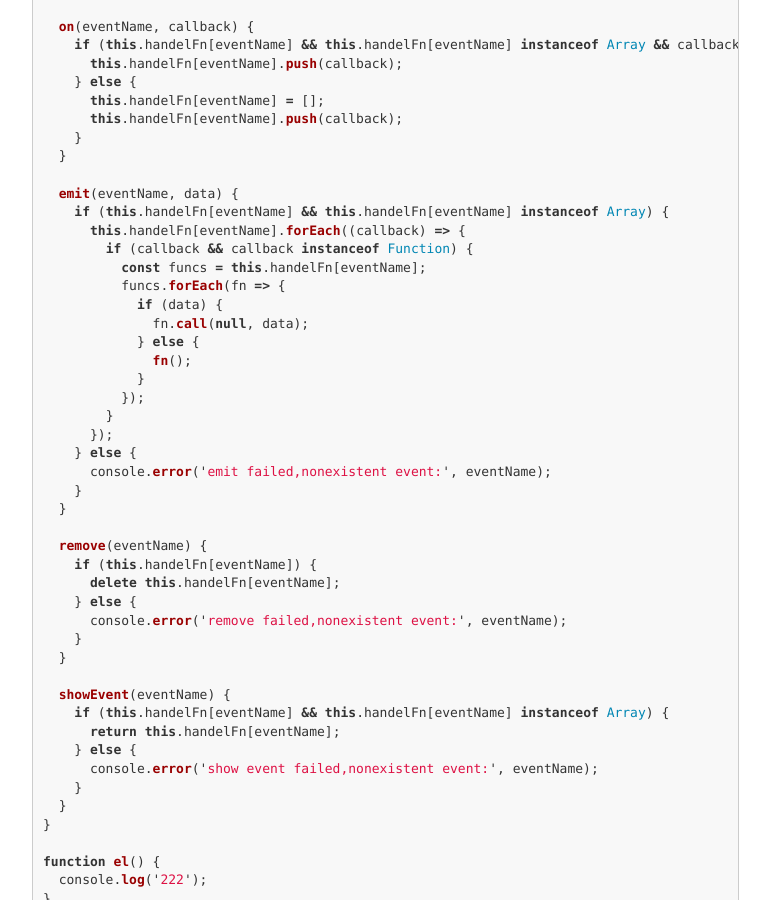
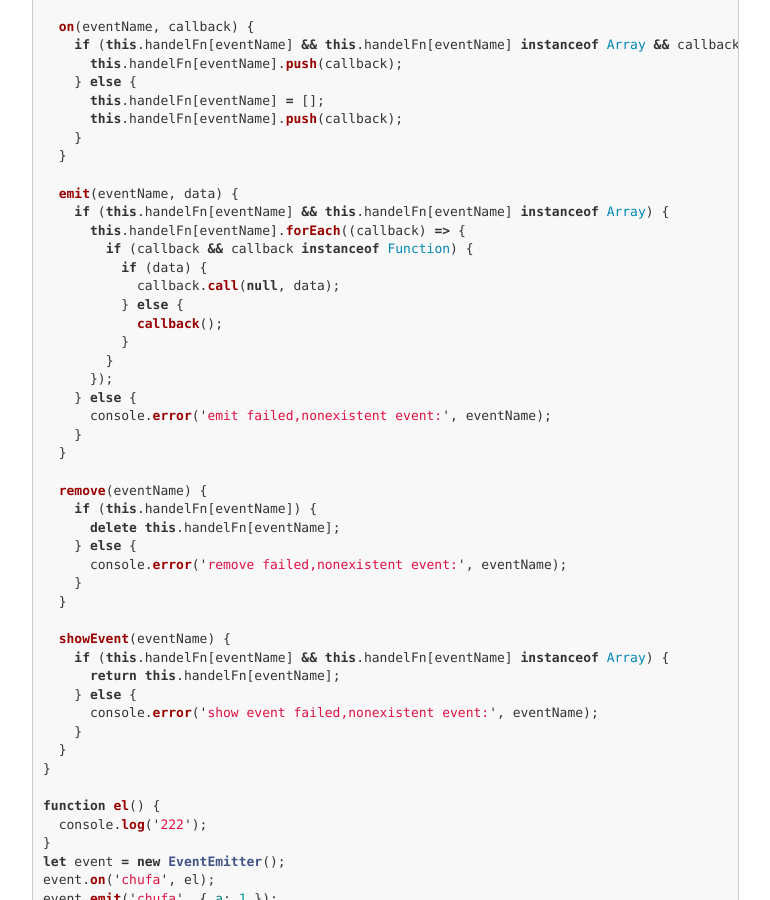
Before and after one commit to DimaLiLongJi/My-Blog, a Jekyll site: the page built from _posts/2018-04-27-javascript-自定义事件&&观察者模式.markdown, in a window 1280 px wide and 900 px high, scrolled down 912 px. Shown: the whole window, without its empty margins (233-1003 px from the left). Built offline with Jekyll 4.4.1, drawn with Linux system fonts in a browser that asks for light colours; nearby versions of some CDN libraries; comment, search, counter and statistics services are not loaded.

Commit message:
something little fix

```diff
--- a/_posts/2018-04-27-javascript-自定义事件&&观察者模式.markdown
+++ b/_posts/2018-04-27-javascript-自定义事件&&观察者模式.markdown
@@ -39,14 +39,11 @@
     if (this.handelFn[eventName] && this.handelFn[eventName] instanceof Array) {
       this.handelFn[eventName].forEach((callback) => {
         if (callback && callback instanceof Function) {
-          const funcs = this.handelFn[eventName];
-          funcs.forEach(fn => {
-            if (data) {
-              fn.call(null, data);
-            } else {
-              fn();
-            }
-          });
+          if (data) {
+            callback.call(null, data);
+          } else {
+            callback();
+          }
         }
       });
     } else {
```
